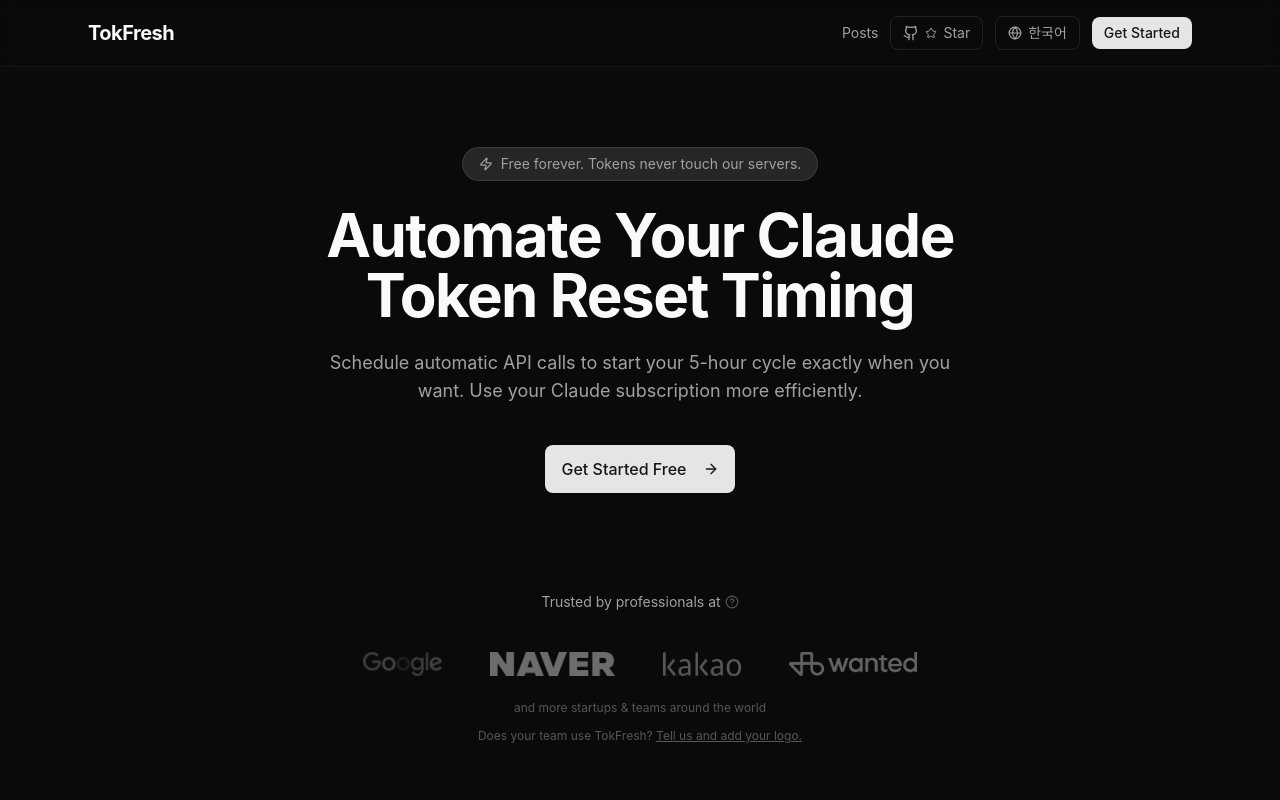
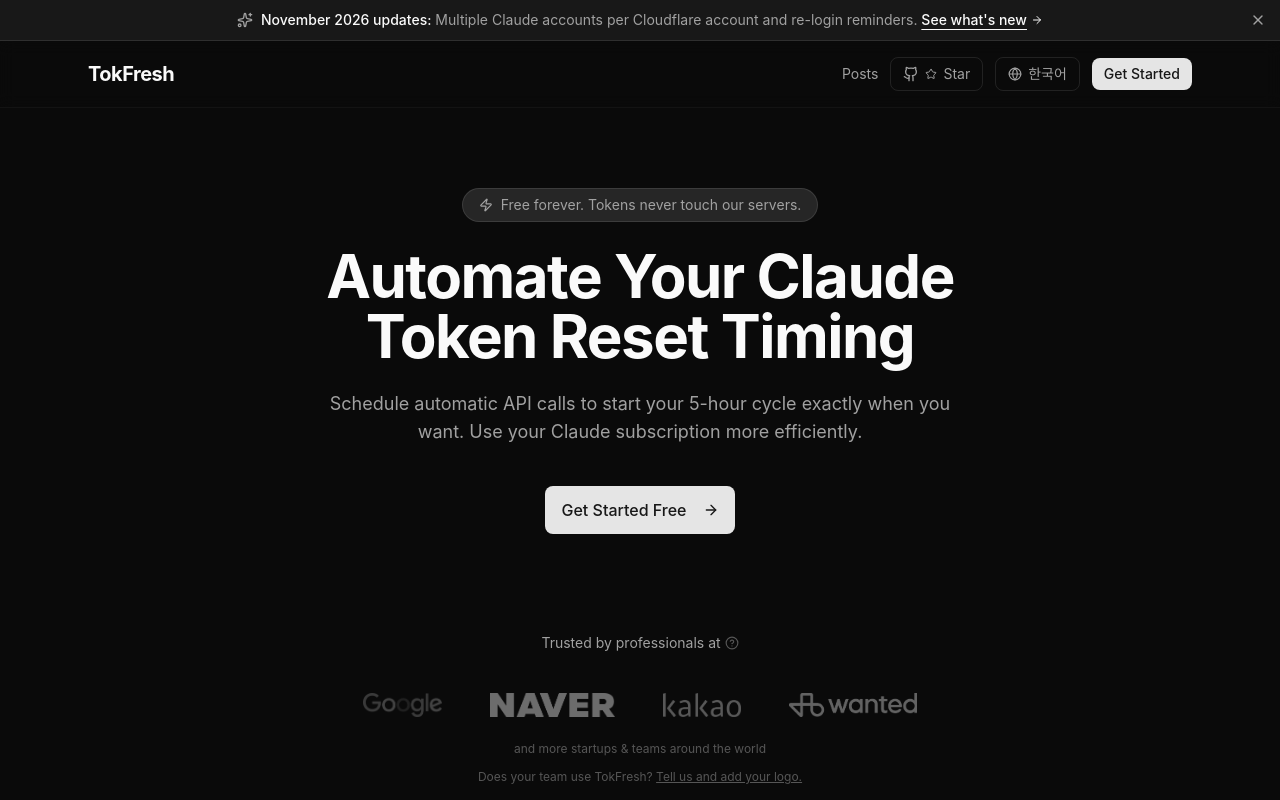
Before and after one commit to stevejkang/tokfresh, a Next.js app: page /en in a window 1280 px wide. Shown: the top 800 px of the page. Built offline with nearby package versions, Linux system fonts and the light colour scheme; no server answers; the database is empty.

Commit message:
Add banner linking to November 2026 product updates post

```diff
--- a/messages/en.json
+++ b/messages/en.json
@@ -1,4 +1,10 @@
 {
+  "Banner": {
+    "title": "November 2026 updates:",
+    "description": "Multiple Claude accounts per Cloudflare account and re-login reminders.",
+    "learnMore": "See what's new",
+    "dismiss": "Dismiss"
+  },
   "Metadata": {
     "title": "TokFresh - Claude Token Reset Automation",
     "description": "Automate your Claude Pro/Max token reset timing with Cloudflare Workers. Schedule 5-hour cycles to align with your workday. Free, secure, 24/7 automatic."
--- a/messages/ko.json
+++ b/messages/ko.json
@@ -1,4 +1,10 @@
 {
+  "Banner": {
+    "title": "2026년 11월 업데이트:",
+    "description": "Cloudflare 계정 하나로 여러 Claude 계정 운영, 재로그인 알림이 추가됐습니다.",
+    "learnMore": "자세히 보기",
+    "dismiss": "닫기"
+  },
   "Metadata": {
     "title": "TokFresh - Claude 토큰 리셋 자동화",
     "description": "Cloudflare Workers로 Claude Pro/Max 토큰 리셋 타이밍을 자동화하세요. 5시간 주기를 업무 시간에 맞춰 설정할 수 있습니다. 무료, 보안, 24시간 자동 실행."
--- a/src/app/[locale]/layout.tsx
+++ b/src/app/[locale]/layout.tsx
@@ -6,6 +6,7 @@ import { NextIntlClientProvider, hasLocale } from "next-intl";
 import { setRequestLocale, getTranslations } from "next-intl/server";
 import { notFound } from "next/navigation";
 import { ThemeProvider } from "@/components/theme-provider";
+import { AnnouncementBanner } from "@/components/announcement-banner";
 import { routing } from "@/i18n/routing";
 import "../globals.css";
 
@@ -109,6 +110,7 @@ export default async function LocaleLayout({ children, params }: Props) {
           disableTransitionOnChange
         >
           <NextIntlClientProvider>
+            <AnnouncementBanner />
             {children}
           </NextIntlClientProvider>
         </ThemeProvider>
--- /dev/null
+++ b/src/components/announcement-banner.tsx
@@ -0,0 +1,53 @@
+"use client";
+
+import { useState, useSyncExternalStore } from "react";
+import { useTranslations } from "next-intl";
+import { Link } from "@/i18n/navigation";
+import { X, Sparkles, ArrowRight } from "lucide-react";
+
+const DISMISS_KEY = "tokfresh_banner_nov2026_dismissed";
+
+const subscribe = () => () => {};
+const getDismissedSnapshot = () => localStorage.getItem(DISMISS_KEY) !== null;
+const getServerDismissedSnapshot = () => true;
+
+export function AnnouncementBanner() {
+  const t = useTranslations("Banner");
+  const storedDismissed = useSyncExternalStore(subscribe, getDismissedSnapshot, getServerDismissedSnapshot);
+  const [dismissed, setDismissed] = useState(false);
+
+  if (storedDismissed || dismissed) return null;
+
+  const dismiss = () => {
+    localStorage.setItem(DISMISS_KEY, "1");
+    setDismissed(true);
+  };
+
+  return (
+    <div className="relative border-b border-border bg-muted/50 px-10 py-2.5 text-center text-sm text-foreground">
+      <div className="mx-auto flex max-w-6xl items-center justify-center gap-2">
+        <Sparkles className="hidden h-4 w-4 shrink-0 text-muted-foreground sm:block" />
+        <p>
+          <span className="font-medium">{t("title")}</span>
+          {" "}
+          <span className="text-muted-foreground">{t("description")}</span>
+          {" "}
+          <Link
+            href="/posts/product-updates-november-2026"
+            className="inline-flex items-center gap-1 font-medium underline underline-offset-4 transition-colors hover:text-muted-foreground"
+          >
+            {t("learnMore")}
+            <ArrowRight className="h-3 w-3" />
+          </Link>
+        </p>
+      </div>
+      <button
+        onClick={dismiss}
+        aria-label={t("dismiss")}
+        className="absolute right-3 top-1/2 -translate-y-1/2 rounded p-0.5 text-muted-foreground transition-colors hover:text-foreground"
+      >
+        <X className="h-4 w-4" />
+      </button>
+    </div>
+  );
+}
```
